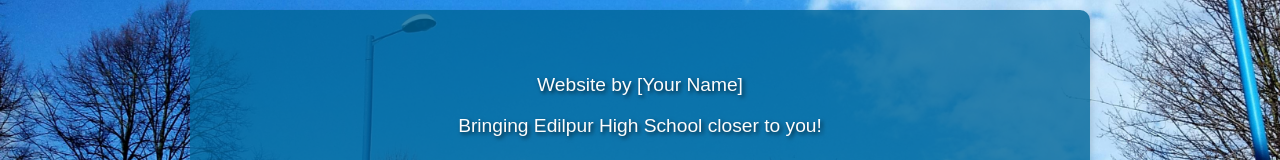
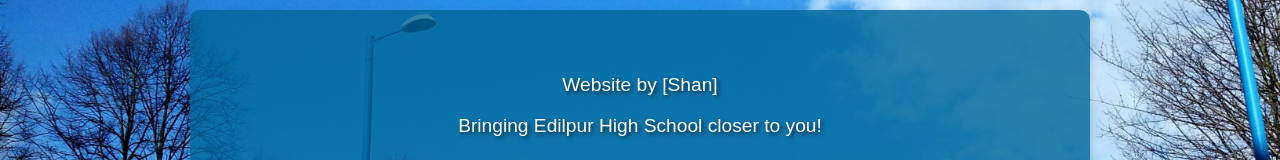
Before and after one commit to Shan0000000/Edilpur-high-school, a plain HTML site: page index.html in a window 1280 px wide. Shown: the part 177-337 px from the top of the page. Drawn offline with Linux system fonts and the light colour scheme.

Commit message:
Update index.html

```diff
--- a/index.html
+++ b/index.html
@@ -15,7 +15,7 @@
         <a href="teachers.html">Teachers Info</a>
 
 <div id="trailer">
-    <p>Website by [Your Name]</p>
+    <p>Website by [Shan]</p>
     <p>Bringing Edilpur High School closer to you!</p>
 </div>
 
```
